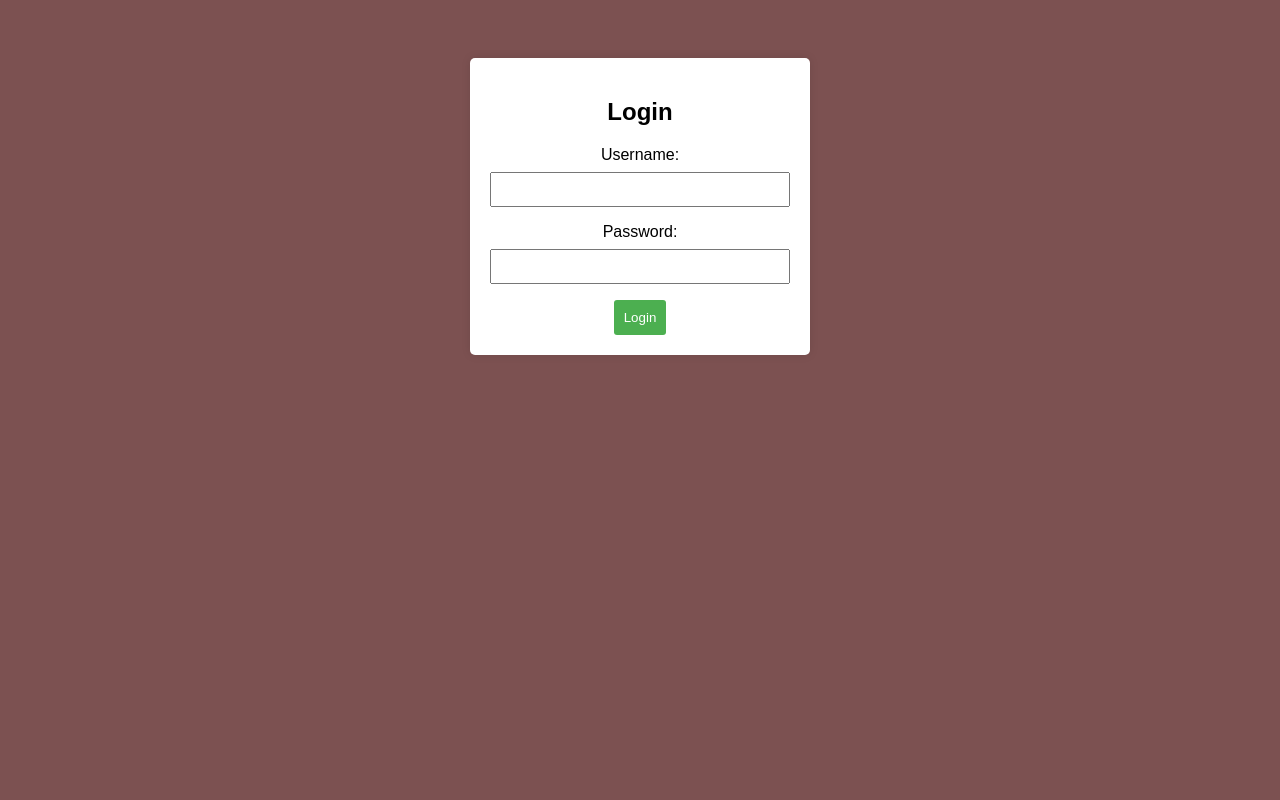
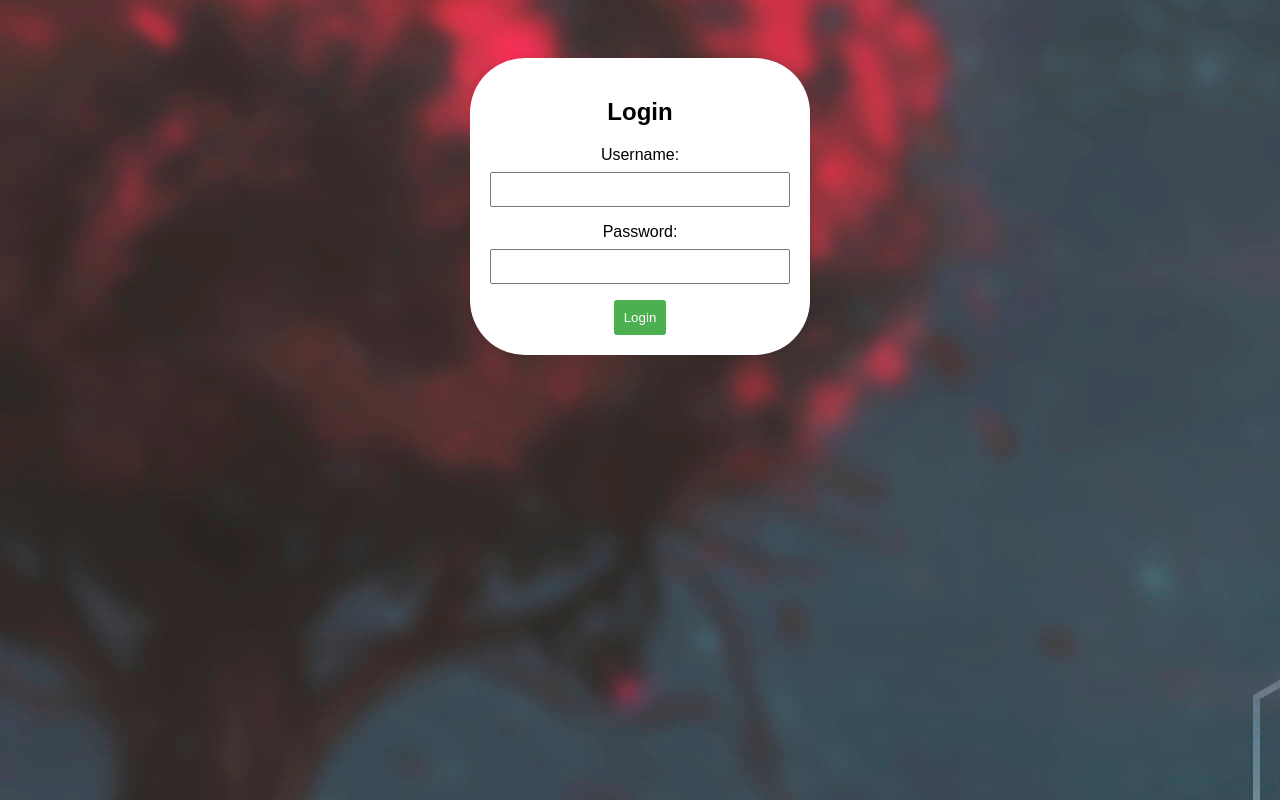
Before and after one commit to desundara/login-page, a plain HTML site: page index.html in a window 1280 px wide. Drawn offline with Linux system fonts and the light colour scheme.

Commit message:
change background image

```diff
--- a/index.html
+++ b/index.html
@@ -7,16 +7,18 @@
     <style>
         body {
             font-family: Arial, sans-serif;
-            background-color: #7c5151;
+            background-color: #aae6d6;
             text-align: center;
             padding: 50px;
+            background: url(/wallpaperflare.com_wallpaper\ \(2\).jpg);
+            object-fit:cover;
         }
         .login-container {
             max-width: 300px;
             margin: 0 auto;
             background-color: #fff;
             padding: 20px;
-            border-radius: 5px;
+            border-radius: 55px;
             box-shadow: 0 0 10px rgba(0, 0, 0, 0.1);
         }
         .login-container h2 {
```
Also changed, not shown: wallpaperflare.com_wallpaper (2).jpg (added).
